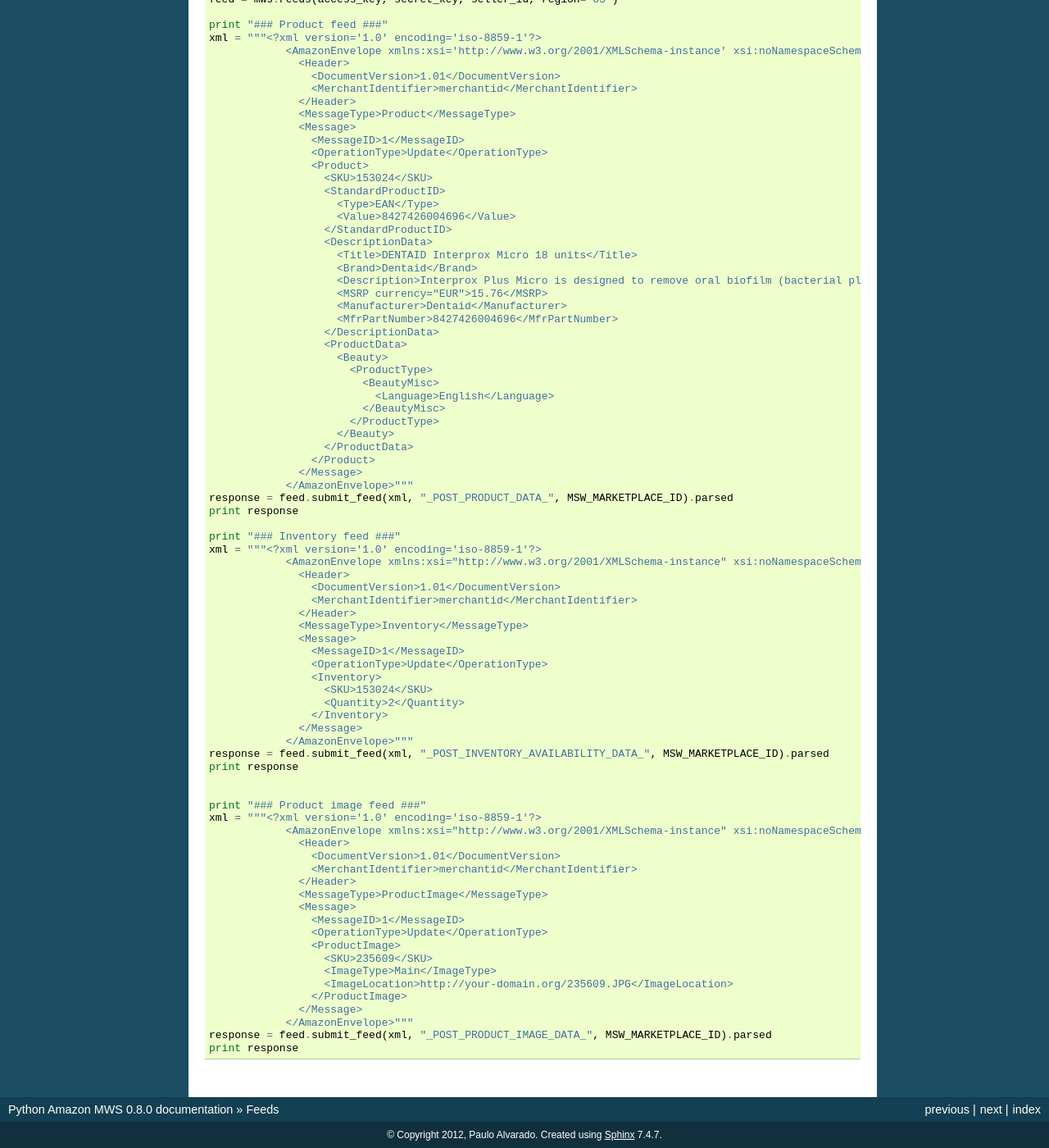
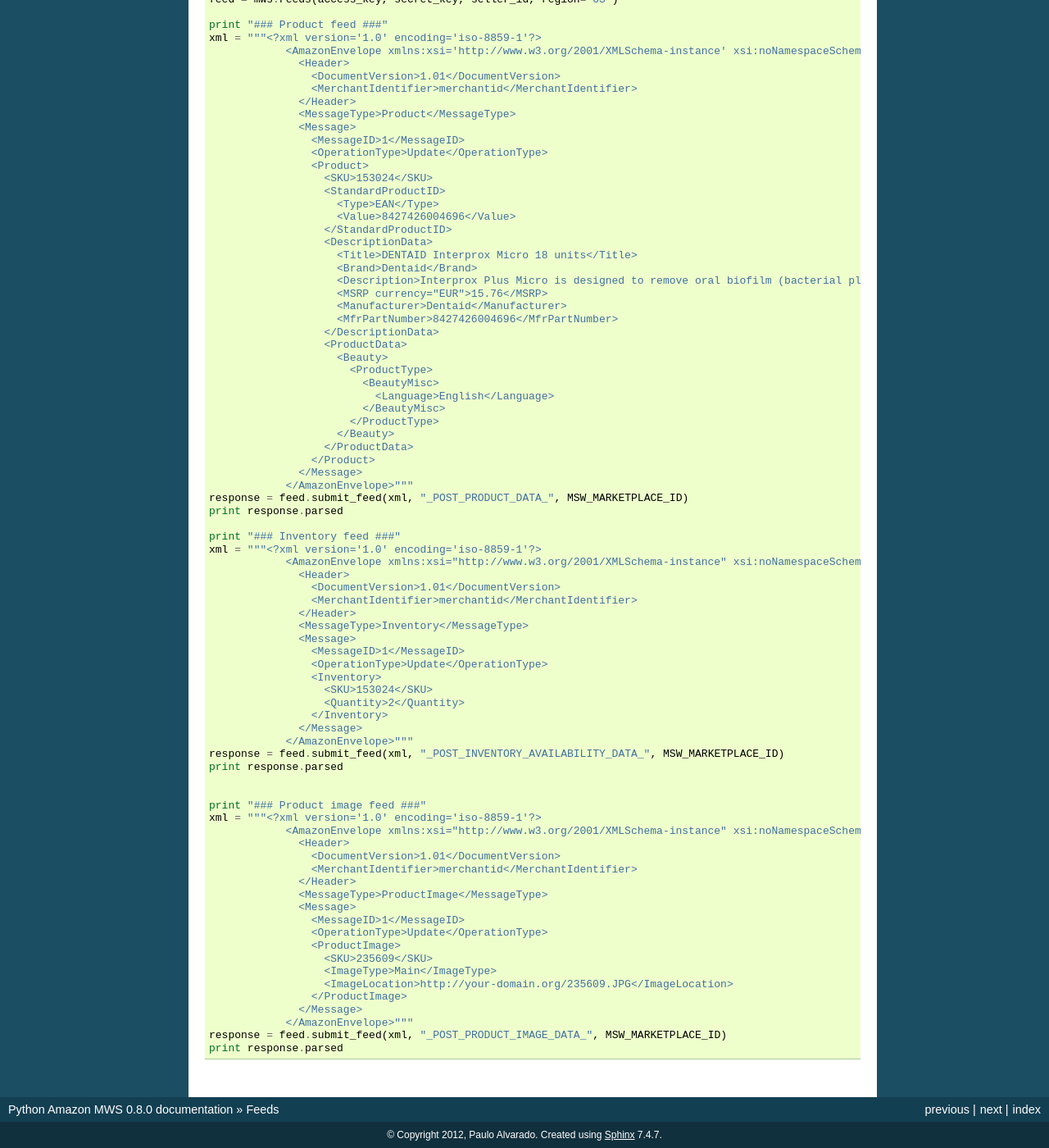
Before and after one commit to python-amazon-mws/python-amazon-mws, a Sphinx documentation site: the page built from docs/source/feeds.rst, in a window 1280 px wide and 1400 px high, scrolled down 351 px. Shown: the whole window at 82% size. Built offline with Sphinx 7.4.7, drawn with Linux system fonts in a browser that asks for light colours.

```diff
--- a/docs/source/feeds.rst
+++ b/docs/source/feeds.rst
@@ -54,8 +54,8 @@ To build your own XML data you should use Amazon documentation about feed types
                     </Product>
                   </Message>
                 </AmazonEnvelope>"""
-    response = feed.submit_feed(xml, "_POST_PRODUCT_DATA_", MSW_MARKETPLACE_ID).parsed
-    print response
+    response = feed.submit_feed(xml, "_POST_PRODUCT_DATA_", MSW_MARKETPLACE_ID)
+    print response.parsed
 
     print "### Inventory feed ###"
     xml = """<?xml version='1.0' encoding='iso-8859-1'?>
@@ -74,8 +74,8 @@ To build your own XML data you should use Amazon documentation about feed types
                     </Inventory>
                   </Message>
                 </AmazonEnvelope>"""
-    response = feed.submit_feed(xml, "_POST_INVENTORY_AVAILABILITY_DATA_", MSW_MARKETPLACE_ID).parsed
-    print response
+    response = feed.submit_feed(xml, "_POST_INVENTORY_AVAILABILITY_DATA_", MSW_MARKETPLACE_ID)
+    print response.parsed
 
 
     print "### Product image feed ###"
@@ -96,5 +96,5 @@ To build your own XML data you should use Amazon documentation about feed types
                     </ProductImage>
                   </Message>
                 </AmazonEnvelope>"""
-    response = feed.submit_feed(xml, "_POST_PRODUCT_IMAGE_DATA_", MSW_MARKETPLACE_ID).parsed
-    print response
+    response = feed.submit_feed(xml, "_POST_PRODUCT_IMAGE_DATA_", MSW_MARKETPLACE_ID)
+    print response.parsed
```
